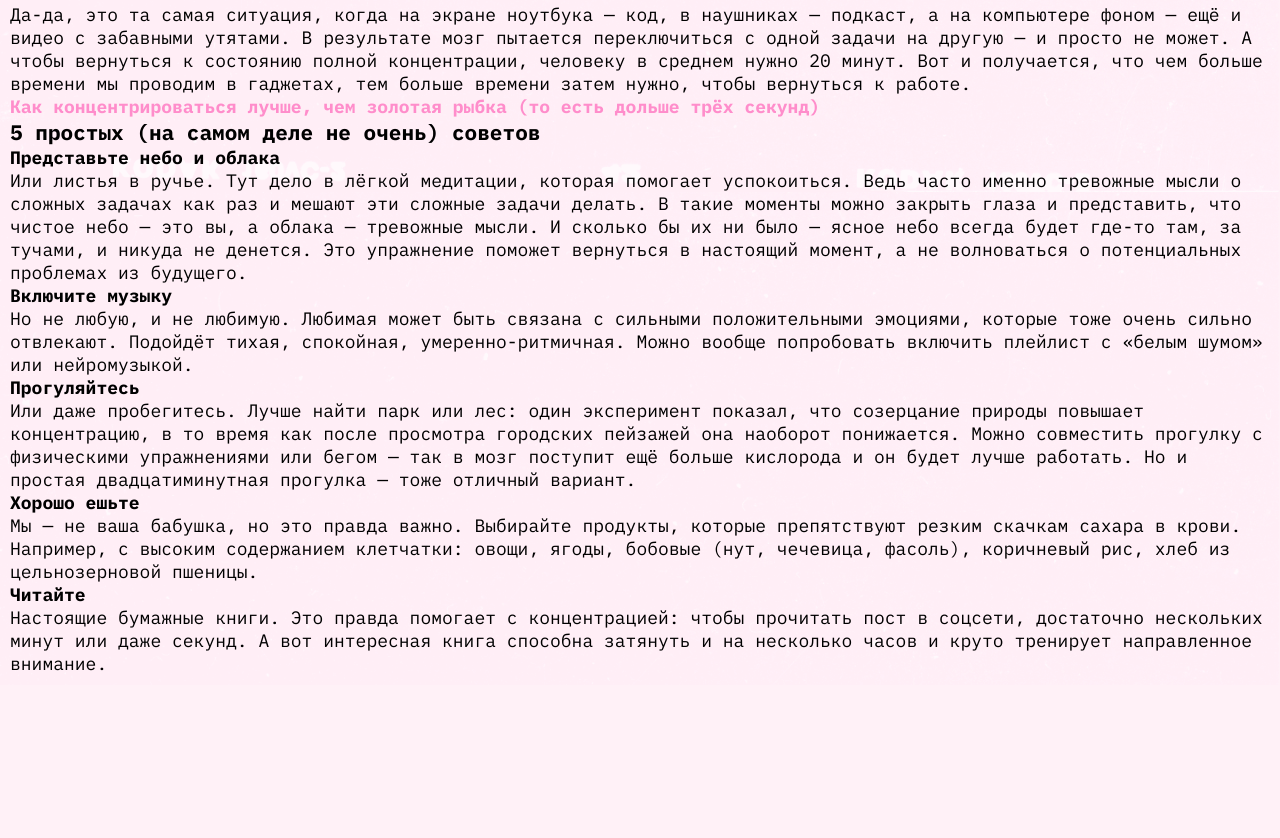
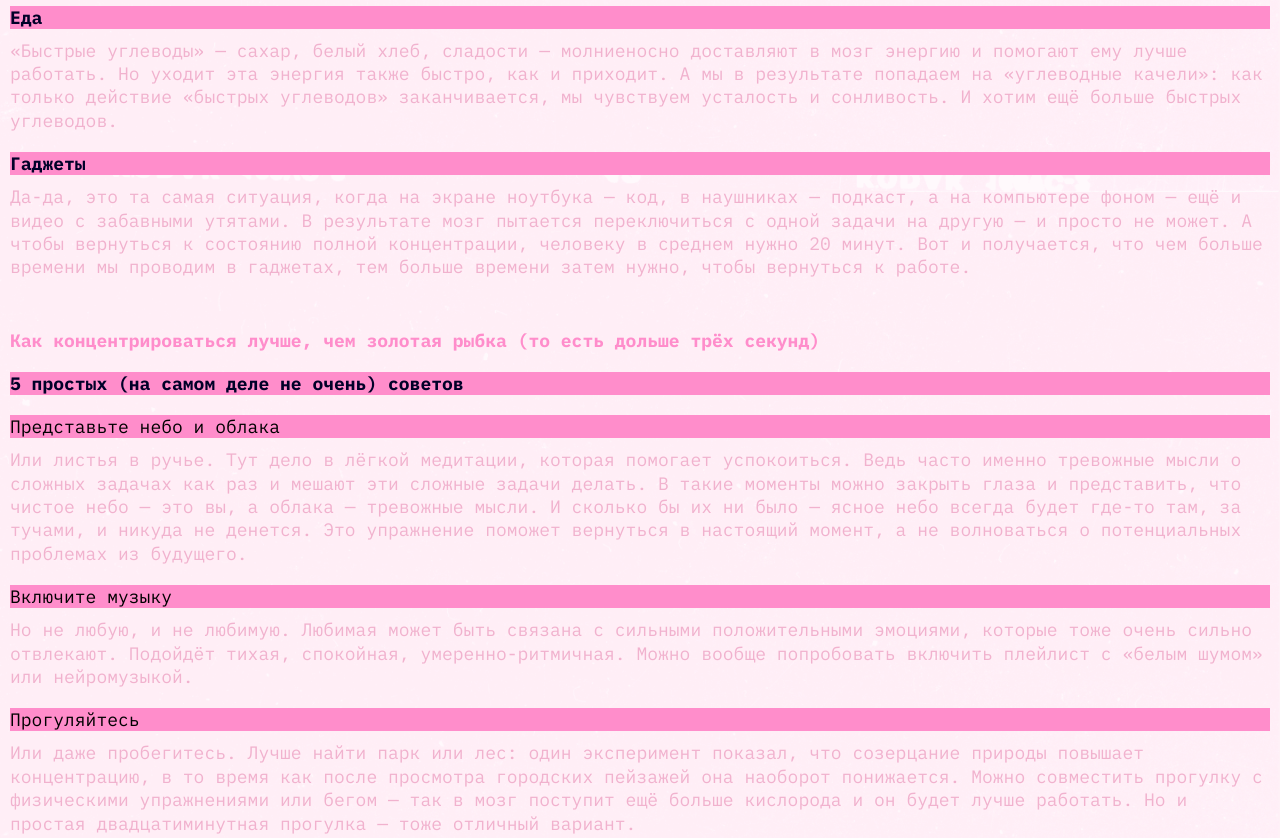
Before and after one commit to ale-sanches/slozhno-sosredotochitsya-fd, a plain HTML site: page index.html in a window 1280 px wide. Shown: the part 1408-2246 px from the top of the page. Before the commit the page ends 2093 px from the top, so only its background shows below. Drawn offline with Linux system fonts and the light colour scheme.

Commit message:
feat: отступы

```diff
--- a/index.html
+++ b/index.html
@@ -57,7 +57,7 @@
         <h2 class="section__title">Почему сосредоточиться так сложно</h2>
         <div class="articles">
             <article class="articles__article">
-                <h3 class="article__title">Многозадачность</h3>
+                <h3 class="article__title title title-decor">Многозадачность</h3>
                 <p class="article__text">
                     Особенно сложно сосредоточиться, когда задач много и все они — важные. Где же легендарная
                     многозадачность, когда она так нужна вам (и всем нанимающим менеджерам этого мира)? А дело в том,
@@ -67,8 +67,8 @@
                     и быстро устаём.
                 </p>
             </article>
-            <article>
-                <h3 class="article__title">Дофамин</h3>
+            <article class="articles__article">
+                <h3 class="article__title title title-decor">Дофамин</h3>
                 <p class="article__text">
                     С гормонами стресса всё понятно, но дальше — ещё интереснее. В нашей невозможности сосредоточиться
                     замешана и полная противоположность стрессу — дофамин. Это вещество участвует в системе
@@ -84,7 +84,7 @@
         <h2 class="section__title">Что снижает концентрацию внимания? </h2>
         <div class="articles">
             <article class="articles__article">
-                <h3 class="article__title">Многозадачность</h3>
+                <h3 class="article__title title title-decor">Многозадачность</h3>
                 <p class="article__text">Как концентрация может снижаться из-за… концентрации? Любая стрессовая ситуация
                     (и
                     резко меняющийся мир в целом) заставляет наш мозг постоянно «сканировать» окружающую среду на
@@ -93,7 +93,7 @@
                     Концентрация — мышца, и она может не выдержать, если не давать ей отдохнуть.</p>
             </article>
             <article class="articles__article">
-                <h3 class="article__title">Еда</h3>
+                <h3 class="article__title title title-decor">Еда</h3>
                 <p class="article__text">«Быстрые углеводы» — сахар, белый хлеб, сладости — молниеносно доставляют в
                     мозг
                     энергию и помогают ему лучше работать. Но уходит эта энергия также быстро, как и приходит. А мы в
@@ -102,7 +102,7 @@
                     чувствуем усталость и сонливость. И хотим ещё больше быстрых углеводов.</p>
             </article>
             <article class="articles__article">
-                <h3 class="article__title">Гаджеты</h3>
+                <h3 class="article__title title title-decor">Гаджеты</h3>
                 <p class="article__text">Да-да, это та самая ситуация, когда на экране ноутбука — код, в наушниках —
                     подкаст, а на компьютере фоном — ещё и видео с забавными утятами. В результате мозг пытается
                     переключиться с одной задачи на другую — и просто не может. А чтобы вернуться к состоянию полной
@@ -114,13 +114,12 @@
     </section>
     <section class="content__section advice-section">
         <h2 class="section__title">Как концентрироваться лучше, чем золотая рыбка (то есть дольше трёх секунд)</h2>
-        <div class="articles">
-            <article class="articles__article">
-                <h3 class="article__title">5 простых (на самом деле не очень) советов</h3>
+        <article class="advice-article">
+            <h3 class="article__title title title-decor">5 простых (на самом деле не очень) советов</h3>
             <div class="article__list">
                 <div class="article__list-item">
-                        <h4 class="article__list-item-title">Представьте небо и облака</h4>
-                        <p class="article__list-item-text">Или листья в ручье. Тут дело в лёгкой медитации, которая
+                    <h4 class="article__list-item-title title-decor">Представьте небо и облака</h4>
+                    <p class="article__text">Или листья в ручье. Тут дело в лёгкой медитации, которая
                         помогает успокоиться. Ведь часто именно тревожные мысли о сложных задачах как раз и мешают
                         эти сложные задачи делать. В такие моменты можно закрыть глаза и представить, что чистое
                         небо — это вы, а облака — тревожные мысли. И сколько бы их ни было — ясное небо всегда будет
@@ -128,38 +127,36 @@
                         момент, а не волноваться о потенциальных проблемах из будущего.</p>
                 </div>
                 <div class="article__list-item">
-                        <h4 class="article__list-item-title">Включите музыку</h4>
-                        <p class="article__list-item-text">Но не любую, и не любимую. Любимая может быть связана с
+                    <h4 class="article__list-item-title title-decor">Включите музыку</h4>
+                    <p class="article__text">Но не любую, и не любимую. Любимая может быть связана с
                         сильными положительными эмоциями, которые тоже очень сильно отвлекают. Подойдёт тихая,
                         спокойная, умеренно-ритмичная. Можно вообще попробовать включить плейлист с «белым шумом»
                         или нейромузыкой.</p>
                 </div>
                 <div class="article__list-item">
-                        <h4 class="article__list-item-title">Прогуляйтесь</h4>
-                        <p class="article__list-item-text">Или даже пробегитесь. Лучше найти парк или лес: один
+                    <h4 class="article__list-item-title title-decor">Прогуляйтесь</h4>
+                    <p class="article__text">Или даже пробегитесь. Лучше найти парк или лес: один
                         эксперимент показал, что созерцание природы повышает концентрацию, в то время как после
                         просмотра городских пейзажей она наоборот понижается. Можно совместить прогулку с
                         физическими упражнениями или бегом — так в мозг поступит ещё больше кислорода и он будет
                         лучше работать. Но и простая двадцатиминутная прогулка — тоже отличный вариант.</p>
                 </div>
                 <div class="article__list-item">
-                        <h4 class="article__list-item-title">Хорошо ешьте</h4>
-                        <p class="article__list-item-text">Мы — не ваша бабушка, но это правда важно. Выбирайте
+                    <h4 class="article__list-item-title title-decor">Хорошо ешьте</h4>
+                    <p class="article__text">Мы — не ваша бабушка, но это правда важно. Выбирайте
                         продукты, которые препятствуют резким скачкам сахара в крови. Например, с высоким
                         содержанием клетчатки: овощи, ягоды, бобовые (нут, чечевица, фасоль), коричневый рис, хлеб
                         из цельнозерновой пшеницы.</p>
                 </div>
                 <div class="article__list-item">
-                        <h4 class="article__list-item-title">Читайте</h4>
-                        <p class="article__list-item-text">Настоящие бумажные книги. Это правда помогает с
+                    <h4 class="article__list-item-title title-decor">Читайте</h4>
+                    <p class="article__text">Настоящие бумажные книги. Это правда помогает с
                         концентрацией: чтобы прочитать пост в соцсети, достаточно нескольких минут или даже секунд.
                         А вот интересная книга способна затянуть и на несколько часов и круто тренирует направленное
                         внимание.</p>
                 </div>
             </div>
         </article>
-        </div>
-
     </section>
 </main>
 </body>
--- a/styles/style.css
+++ b/styles/style.css
@@ -5,13 +5,13 @@
     background-image: var(--bg-image);
     background-position: center;
     background-attachment: fixed;
-    background-color: var(--bg-color);
+    background-color: var(--main-color);
     background-size: cover;
     background-repeat: no-repeat;
     font-family: var(--font-family), sans-serif;
     font-weight: var(--font-weight-normal);
     font-size: var(--font-size);
-    padding: var(--padding-small);
+    padding: var(--small-gap);
 }
 
 .header {
@@ -39,7 +39,7 @@
 }
 
 .title {
-    color: var(--section-title-text-color);
+    color: var(--main-color);
     font-weight: var(--font-weight-bold);
     font-size: var(--font-size);
 }
@@ -114,15 +114,58 @@
     border-top: 1px solid var(--accent-color);
     border-right: 1px solid var(--accent-color);
 }
+
 .decorated-zone::after {
     bottom: 0;
     left: 0;
     border-bottom: 1px solid var(--accent-color);
     border-left: 1px solid var(--accent-color);
 }
-.section__title{
+
+.section__title {
     color: var(--section-title-color);
     font-weight: var(--font-weight-bold);
     font-size: var(--font-size);
     line-height: 130%;
+    margin-bottom: var(--big-gap);
 }
+
+.content {
+    display: grid;
+    gap: 50px;
+}
+
+.articles {
+    display: grid;
+    gap: var(--big-gap);
+}
+
+.articles__article {
+    display: grid;
+    gap: var(--small-gap);
+}
+
+.article__text {
+    color: var(--text-color);
+    font-weight: var(--font-weight-normal);
+    line-height: 130%;
+}
+
+.article__list {
+    display: grid;
+    gap: var(--big-gap);
+}
+
+.article__list-item-title {
+    font-weight: var(--font-weight-normal);
+    margin-bottom: var(--small-gap);
+}
+.advice-article{
+    display: flex;
+    flex-direction: column;
+    gap: var(--big-gap);
+}
+
+.advice-article .article__title {
+    /*margin-bottom: var(--big-gap);*/
+}
--- a/styles/variables.css
+++ b/styles/variables.css
@@ -8,11 +8,12 @@
     --font-weight-normal: 400;
     --font-size-h1: clamp(7.25rem, 7.0115rem + 1.0178vw, 7.5rem);
     --font-size: 18px;
+    --text-color: #f1b2ce;
     --bg-image: url(/images/cover-image-dark.png);
-    --bg-color: #000028;
+    --main-color: #000028;
     --title-color: #DB00FF;
     --accent-color: #FF0070;
-    --section-title-text-color: #000028;
-    --padding-small: 10px;
+    --small-gap: 10px;
+    --big-gap: 20px;
     --section-title-color: var(--accent-color);
 }
```
Lines whose indentation alone changed are shown as unchanged.
